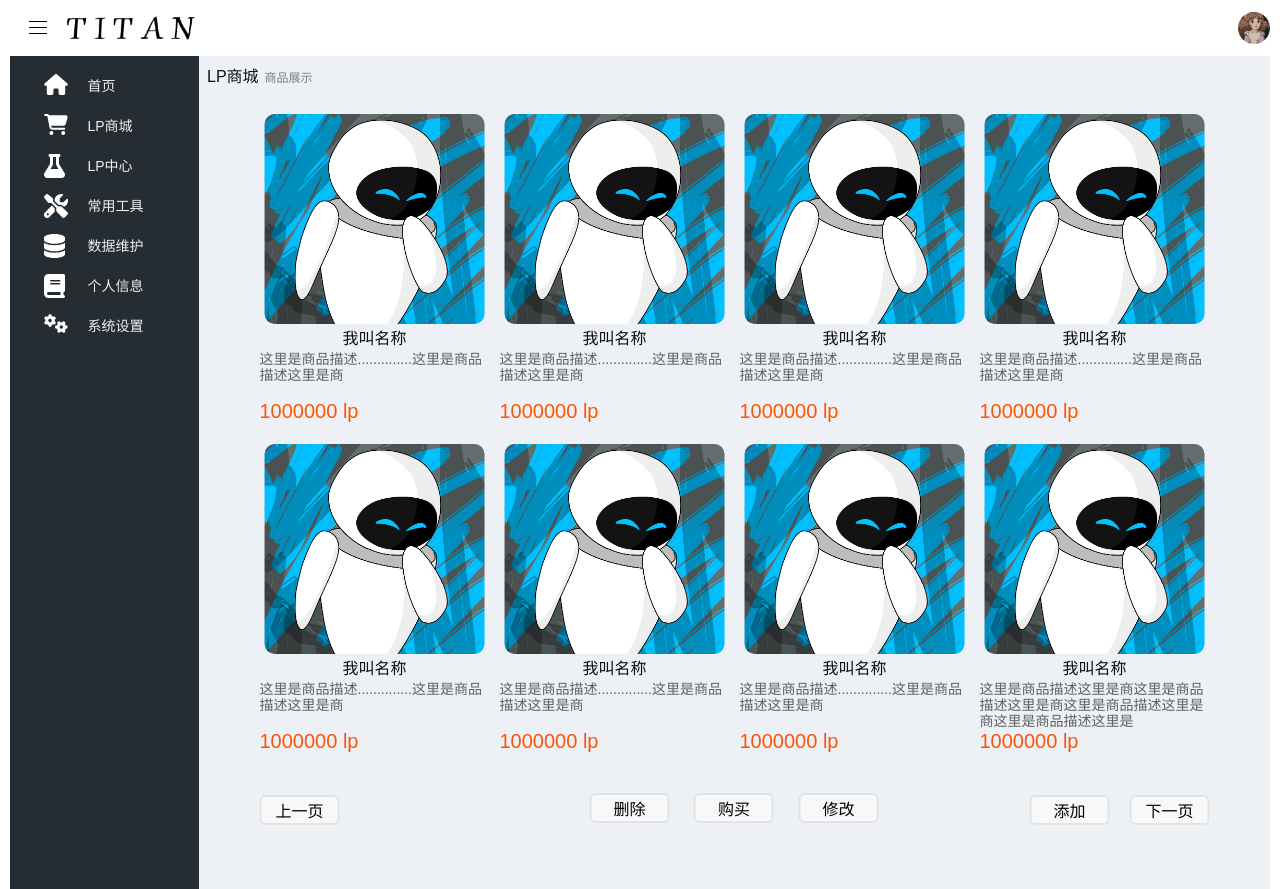
After one commit to AngXue/titan_legion, a Django app: template static/templates/titan_main/html/lpshop.html in a window 1280 px wide. The commit adds this page. Run offline with Django 4.2, Linux system fonts and the light colour scheme; the template is opened without the code that fills it, so the values that code supplies are empty; parts of the project's set-up code (start-up, migrations or seed data) failed here and were passed over.

Commit message:
测试添加商品

```diff
--- /dev/null
+++ b/static/templates/titan_main/css/lpshop.css
@@ -0,0 +1,212 @@
+.main-box {
+    overflow-y: auto;
+
+}
+
+.index-left-list {
+    width: 950px;
+    height: 670px;
+    margin: 0 auto;
+    /* background-color: aquamarine; */
+}
+
+.index-left-list .item {
+    width: 230px;
+    height: 320px;
+    /* display: inline-block; */
+    /* margin: 0; */
+    margin: 10px 10px 0px 0px;
+    /* background-color: blanchedalmond; */
+    border-radius: 10px;
+    cursor: pointer;
+}
+
+.index-left-list .item:hover {
+    background-color: #fff;
+}
+
+
+.index-left-list .item4,
+.index-left-list .item8{
+    margin-right: 0;
+}
+
+.index-left-list .item:nth-last-child(-n+4) {
+    margin-bottom: 10px;
+}
+
+/* 商品栏 */
+
+.item .item-img {
+    height: 210px;
+    width: 220px;
+    margin: 0 auto;
+    margin-top: 4px;
+    border-radius: 10px;
+    background-image: url(../img/default_item.jpg);
+    background-repeat: no-repeat;
+    background-size: cover;
+}
+
+.info div:nth-child(n) {
+    height: 16px;
+    line-height: 16px;
+    margin-top: 4px;
+    /* background-color: aqua; */
+}
+
+.info div.item-name {
+    margin-top: 7px;
+    text-align: center;
+}
+
+.info div.item-descri {
+    font-size: 14px;
+    height: 48px;
+    line-height: 16px;
+    color: #606060;
+    overflow: hidden;
+
+}
+
+.info div.item-price {
+    color: #ff5305;
+    font-size: 20px;
+}
+
+
+
+/* 底部按钮 */
+
+.main-box .btn-box {
+    width: 950px;
+    height: 40px;
+    margin: 0 auto;
+    margin-top: 20px;
+    position: relative;
+    /* background-color: skyblue; */
+}
+
+
+.func-btns {
+    position: absolute;
+    top: 50%;
+    left: 50%;
+    translate: -50% -50%;
+    width: 330px;
+    height: 40px;
+    line-height: 40px;
+    /* background-color: salmon; */
+}
+
+.func-btns .btn {
+    margin-left: 20px;
+}
+
+.btn-box .pre-page {
+    position: absolute;
+    top: 50%;
+    left: 0;
+    translate: 0 -50%;
+}
+
+.btn-box .add-item {
+    position: absolute;
+    top: 50%;
+    right: 100px;
+    translate: 0 -50%;
+}
+
+.btn-box .next-page {
+    position: absolute;
+    top: 50%;
+    right: 0;
+    translate: 0 -50%;
+}
+
+.btn-box .btn {
+    background: #f8f8f8;
+    width: 80px;
+    height: 30px;
+    font-size: 16px;
+    cursor: pointer;
+    border: 2px solid #e1e3e5;
+    border-radius: 6px;
+    line-height: 30px;
+}
+
+.btn-box .btn:hover {
+    background-color: #f0f0f0;
+}
+
+
+.btn-box .btn:active {
+    background-color: #e9e9e9;
+}
+
+#addItemForm {
+    position: absolute;
+    left: 50%;
+    top: 190px;
+    translate: -50% 0;
+    width: 230px;
+    height: 320px;
+    background-color: #dddcdc;
+    border-radius: 10px;
+    display: none;
+}
+
+#itemName,
+#itemPrice{
+    display: block;
+    width: 210px;
+    height: 20px;
+    margin: 17px auto;
+}
+
+#itemName {
+    /* margin: 20px 0; */
+}
+
+#itemDescription {
+    display: block;
+    margin: 0 auto;
+}
+
+#img-add-info {
+    display: block;
+    font-size: 14px;
+    text-indent: 10px;
+}
+
+#itemImage {
+    margin-top: 7px;
+    width: 200px;
+    margin-left: 10px;
+    /* background-color: rgb(98, 98, 233); */
+
+}
+
+#add-smt-btn {
+    background: #f8f8f8;
+    width: 80px;
+    height: 30px;
+    font-size: 16px;
+    cursor: pointer;
+    border: 2px solid #e1e3e5;
+    border-radius: 6px;
+    line-height: 30px;
+    position: absolute;
+    bottom: 20px;
+    left: 50%;
+    translate: -50% 0;
+}
+
+#add-smt-btn:hover {
+    background-color: #f0f0f0;
+}
+
+
+#add-smt-btn:active {
+    background-color: #e9e9e9;
+}
--- a/static/templates/titan_main/html/index.html
+++ b/static/templates/titan_main/html/index.html
@@ -39,7 +39,7 @@
      <div class="content float-clear">
         <aside class="float-left">
             <!-- 首页 -->
-            <a class="home aside-item" href="#">
+            <a class="home aside-item" href="./index.html">
                 <div class="aside-item-icon">
                     <!-- <img src="../img/home_icon.svg"> -->
                     <div class="img" id="img001"></div>
@@ -49,7 +49,7 @@
                 </div>
             </a>
             <!-- LP商城 -->
-            <a class="home aside-item" href="#">
+            <a class="home aside-item" href="./lpshop.html">
                 <div class="aside-item-icon">
                     <!-- <img src="../img/shop_icon.svg"> -->
                     <div class="img" id="img002"></div>
--- /dev/null
+++ b/static/templates/titan_main/html/lpshop.html
@@ -0,0 +1,207 @@
+<!DOCTYPE html>
+<html lang="zh-CN">
+<head>
+    <meta charset="UTF-8">
+    <meta http-equiv="X-UA-Compatible" content="IE=edge">
+    <meta name="renderer" content="webkit">
+    <meta name="viewport" content="width=device-width, initial-scale=1.0">
+    <title>Titan-LP商城</title>
+    <link rel="stylesheet" href="../css/personalize.css">
+    <link rel="stylesheet" href="../css/index.css">
+    <link rel="stylesheet" href="../css/lpshop.css">
+    <link rel="shortcut icon" href="../img/favicon.ico" type="image/x-icon">
+</head>
+<body>
+    <header>
+        <div class="logo-box">
+            <div class="logo-btn-box">
+                <button type="button" class="logo-btn">
+
+                </button>
+            </div>
+            <a href="#" title="TITAN首页"></a>
+        </div>
+        <div class="head-right">
+            <div class="avator-box" id="userAvatar">
+                <div class="img"></div>
+            </div>
+        </div>
+        <!-- 头像菜单栏 -->
+        <div id="userMenu">
+            <a href="localhost:8000/accounts/logout/">退出账号</a>
+        </div>
+     </header>
+
+     <div class="content float-clear">
+        <aside class="float-left">
+            <!-- 首页 -->
+            <a class="home aside-item" href="./index.html">
+                <div class="aside-item-icon">
+                    <!-- <img src="../img/home_icon.svg"> -->
+                    <div class="img" id="img001"></div>
+                </div>
+                <div class="aside-item-title">
+                    首页
+                </div>
+            </a>
+            <!-- LP商城 -->
+            <a class="home aside-item" href="#">
+                <div class="aside-item-icon">
+                    <!-- <img src="../img/shop_icon.svg"> -->
+                    <div class="img" id="img002"></div>
+                </div>
+                <div class="aside-item-title">
+                    LP商城
+                </div>
+            </a>
+            <!-- LP中心 -->
+            <a class="home aside-item" href="#">
+                <div class="aside-item-icon">
+                    <!-- <img src="../img/center_icon.svg"> -->
+                    <div class="img" id="img003"></div>
+                </div>
+                <div class="aside-item-title">
+                    LP中心
+                </div>
+            </a>
+            <!-- 常用工具 -->
+            <a class="home aside-item" href="#">
+                <div class="aside-item-icon">
+                    <!-- <img src="../img/tool_icon.svg"> -->
+                    <div class="img" id="img004"></div>
+                </div>
+                <div class="aside-item-title">
+                    常用工具
+                </div>
+            </a>
+            <!-- 数据维护 -->
+            <a class="home aside-item" href="#">
+                <div class="aside-item-icon">
+                    <div class="img" id="img005"></div>
+                    <!-- <img src="../img/data_icon.svg"> -->
+                </div>
+                <div class="aside-item-title">
+                    数据维护
+                </div>
+            </a>
+            <!-- 个人信息 -->
+            <a class="home aside-item" href="#">
+                <div class="aside-item-icon">
+                    <div class="img" id="img006"></div>
+                    <!-- <img src="../img/pr_icon.svg"> -->
+                </div>
+                <div class="aside-item-title">
+                    个人信息
+                </div>
+            </a>
+            <!-- 系统设置 -->
+            <a class="home aside-item" href="#">
+                <div class="aside-item-icon">
+                    <div class="img" id="img007"></div>
+                    <!-- <img src="../img/setting_icon.svg"> -->
+                </div>
+                <div class="aside-item-title">
+                    系统设置
+                </div>
+            </a>
+        </aside>
+        <div class="main float-left">
+            <div class="main-box">
+                <div class="mian-title">
+                    LP商城<span>商品展示</span>
+                </div>
+                <!-- 商品栏 -->
+                <div class="index-left-list float-clear">
+                    <div class="item item1 float-left">
+                        <div class="item-img"></div>
+                        <div class="info">
+                            <div class="item-name">我叫名称</div>
+                            <div class="item-descri">这里是商品描述..............这里是商品描述这里是商</div>
+                            <div class="item-price">1000000 lp</div>
+                        </div>
+                    </div>
+                    <div class="item item2 float-left">
+                        <div class="item-img"></div>
+                        <div class="info">
+                            <div class="item-name">我叫名称</div>
+                            <div class="item-descri">这里是商品描述..............这里是商品描述这里是商</div>
+                            <div class="item-price">1000000 lp</div>
+                        </div>
+                    </div>
+                    <div class="item item3 float-left">
+                        <div class="item-img"></div>
+                        <div class="info">
+                            <div class="item-name">我叫名称</div>
+                            <div class="item-descri">这里是商品描述..............这里是商品描述这里是商</div>
+                            <div class="item-price">1000000 lp</div>
+                        </div>
+                    </div>
+                    <div class="item item4 float-left">
+                        <div class="item-img"></div>
+                        <div class="info">
+                            <div class="item-name">我叫名称</div>
+                            <div class="item-descri">这里是商品描述..............这里是商品描述这里是商</div>
+                            <div class="item-price">1000000 lp</div>
+                        </div>
+                    </div>
+                    <div class="item item5 float-left">
+                        <div class="item-img"></div>
+                        <div class="info">
+                            <div class="item-name">我叫名称</div>
+                            <div class="item-descri">这里是商品描述..............这里是商品描述这里是商</div>
+                            <div class="item-price">1000000 lp</div>
+                        </div>
+                    </div>
+                    <div class="item item6 float-left">
+                        <div class="item-img"></div>
+                        <div class="info">
+                            <div class="item-name">我叫名称</div>
+                            <div class="item-descri">这里是商品描述..............这里是商品描述这里是商</div>
+                            <div class="item-price">1000000 lp</div>
+                        </div>
+                    </div>
+                    <div class="item item7 float-left">
+                        <div class="item-img"></div>
+                        <div class="info">
+                            <div class="item-name">我叫名称</div>
+                            <div class="item-descri">这里是商品描述..............这里是商品描述这里是商</div>
+                            <div class="item-price">1000000 lp</div>
+                        </div>
+                    </div>
+                    <div class="item item8 float-left">
+                        <div class="item-img"></div>
+                        <div class="info">
+                            <div class="item-name">我叫名称</div>
+                            <div class="item-descri">这里是商品描述这里是商这里是商品描述这里是商这里是商品描述这里是商这里是商品描述这里是</div>
+                            <div class="item-price">1000000 lp</div>
+                        </div>
+                    </div>
+                </div>
+                <!-- 底部按钮 -->
+                <div class="btn-box">
+                    <button class="pre-page btn">上一页</button>
+                    <div class="func-btns">
+                        <button class="del-btn btn">删除</button>
+                        <button class="buy-btn btn">购买</button>
+                        <button class="modify-btn btn">修改</button>
+                    </div>
+                    <button class="add-item btn" id="addItemBtn">添加</button>
+                    <button class="next-page btn">下一页</button>
+                </div>
+                <!-- 添加商品表单 -->
+                <form id="addItemForm" method="post">
+                    <input type="text" id="itemName" name="itemName" placeholder="商品名称" maxlength="10" required>
+                    <textarea name="itemDescription" id="itemDescription" cols="28" rows="5" placeholder="商品描述" maxlength="48" required></textarea>
+                    <input type="number" id="itemPrice" name="itemPrice" placeholder="商品价格[0~999]">
+                    <label id="img-add-info">
+                        上传商品图片：
+                        <input type="file" id="itemImage" name="itemImage" accept="image/*" >
+                    </label>
+                    <button type="submit" id="add-smt-btn">添加商品</button>
+                </form>
+            </div>
+        </div>
+     </div>
+     <script src="../js/lpshop.js"></script>
+</body>
+</html>
--- /dev/null
+++ b/static/templates/titan_main/js/lpshop.js
@@ -0,0 +1,69 @@
+// 头像菜单栏
+document.addEventListener('DOMContentLoaded', function() {
+    const userAvatar = document.getElementById('userAvatar');
+    const userMenu = document.getElementById('userMenu');
+
+    userAvatar.addEventListener('click', function(event) {
+      // 阻止点击事件冒泡
+      event.stopPropagation();
+      // 切换菜单显示/隐藏
+      userMenu.style.display = userMenu.style.display === 'block' ? 'none' : 'block';
+    });
+
+    document.addEventListener('click', function() {
+      // 隐藏用户菜单
+      userMenu.style.display = 'none';
+    });
+
+    userMenu.addEventListener('click', function(event) {
+      // 阻止点击事件冒泡到document，避免点击菜单项时菜单隐藏
+      event.stopPropagation();
+    });
+});
+
+
+document.addEventListener('DOMContentLoaded', function() {
+    // 选择按钮元素
+    var addItemBtn = document.getElementById('addItemBtn');
+    // 选择表单元素
+    var addItemForm = document.getElementById('addItemForm');
+
+    // 绑定点击事件处理函数
+    addItemBtn.addEventListener('click', function() {
+        // 切换表单的显示状态
+        if (addItemForm.style.display === 'none' || addItemForm.style.display === '') {
+            addItemForm.style.display = 'block';
+        } else {
+            addItemForm.style.display = 'none';
+        }
+    });
+});
+
+
+document.getElementById('addItemForm').addEventListener('submit', async function(event) {
+    event.preventDefault();
+
+    const form = event.target;
+    const formData = new FormData(form);
+
+    // 转换价格为浮点型字符串
+    const itemPrice = parseFloat(formData.get('itemPrice')).toFixed(2);
+    formData.set('itemPrice', itemPrice);
+
+    try {
+        const response = await fetch('/api/item/', {
+            method: 'POST',
+            body: formData,
+        });
+
+        if (response.ok) {
+            const result = await response.json();
+            alert('商品添加成功: ' + JSON.stringify(result));
+        } else {
+            const error = await response.json();
+            alert('错误: ' + error.message);
+        }
+    } catch (error) {
+        alert('请求失败: ' + error.message);
+    }
+});
```
Also changed, not shown: static/templates/titan_main/img/default_item.jpg (added).
